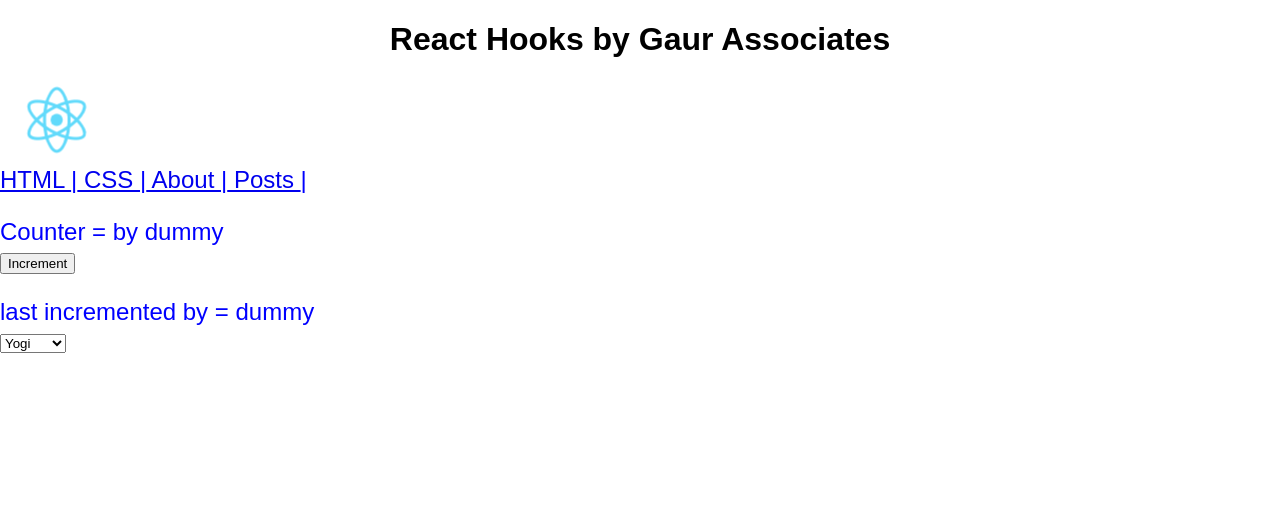
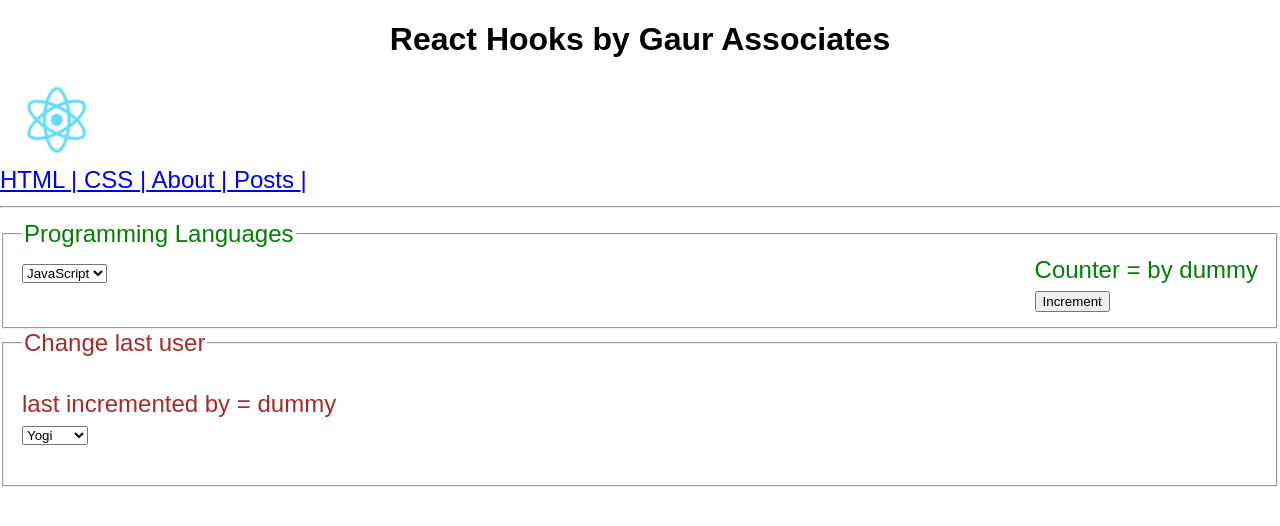
Before and after one commit to gaur-associates/react-sample-hooks, a React (Create React App) app: page / in a window 1280 px wide. Shown: the top 526 px of the page. Built offline with nearby package versions, Linux system fonts and the light colour scheme.

Commit message:
add generic list

```diff
--- a/src/App.js
+++ b/src/App.js
@@ -54,7 +54,7 @@ class App extends Component {
               <Route path="/about" component={About} />
               <Route path="/posts" component={LoadablePosts} />
             </div>
-
+            <hr />
             <IncButton />
             <ChangeUser />
           </div>
--- a/src/ChangeUser.js
+++ b/src/ChangeUser.js
@@ -1,19 +1,25 @@
 import React from "react";
-import getListOfUsers from "./listOfUsers";
+import GetList from "./GetList";
 import MyContext from "./MyContext";
 
 const ChangeUser = () => {
+  let userList = ["Yogi", "gaur", "Yogesh"];
+  const myColor = { color: "brown" };
   return (
+    <fieldset style={myColor}>
+      <legend>Change last user</legend>
+
       <MyContext.Consumer>
         {({ userName, changeuserName }) => (
           <p>
             last incremented by = {userName} <br />
             <select onChange={event => changeuserName(event.target.value)}>
-            {getListOfUsers()}
+              <GetList list={userList} />
             </select>
           </p>
         )}
       </MyContext.Consumer>
+    </fieldset>
   );
 };
 
--- a/src/listOfUsers.js
+++ b/src/GetList.js
@@ -1,8 +1,8 @@
 import React from "react";
 
-export default function getListOfUsers() {
-  let userList = ["Yogi", "gaur", "Yogesh"];
-  return userList.map(el => {
+export default function GetList({ list }) {
+  console.log("get list called");
+  return list.map(el => {
     return (
       <option key={el} value={el}>
         {" "}
--- a/src/IncButton.js
+++ b/src/IncButton.js
@@ -1,13 +1,26 @@
 import React, { useReducer, useContext } from "react";
 import { reducerCnt } from "./reducers.js";
 import MyContext from "./MyContext";
+import GetList from "./GetList";
 
 const IncButton = () => {
   let context = useContext(MyContext);
   const [counter, dispatch] = useReducer(reducerCnt);
 
+  let progList = ["JavaScript", "C#", "Java"];
+
+  const myColor = { color: "green" };
+  const myBar = { float: "right" };
+
   return (
-    <p>
+    <>
+      <fieldset style={myColor}>
+        <legend>Programming Languages</legend>
+        <select>
+          <GetList list={progList} />
+        </select>
+
+        <div style={myBar}>
           Counter = {counter} by {context.userName}
           <br />
           <button
@@ -20,8 +33,10 @@ const IncButton = () => {
           >
             Increment
           </button>{" "}
+        </div>
         <br />
-    </p>
+      </fieldset>
+    </>
   );
 };
 
```
Lines whose indentation alone changed are shown as unchanged.
